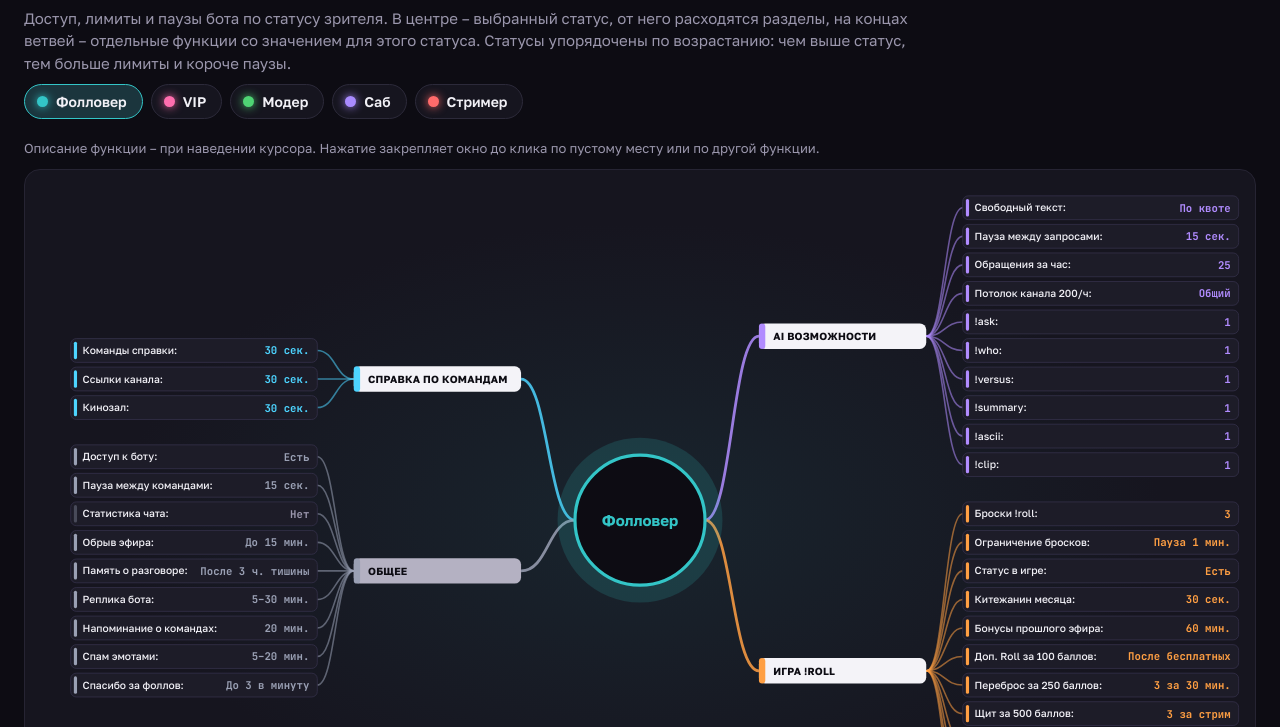
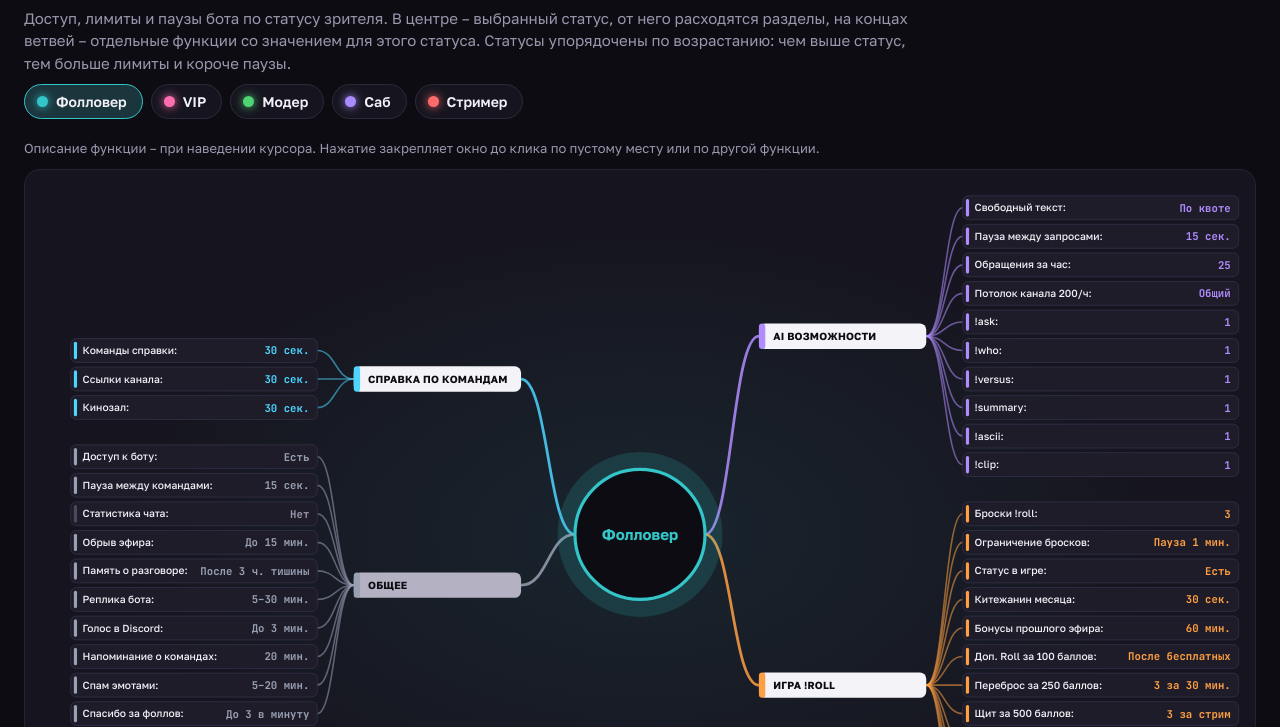
Before and after one commit to exitfound/twitch-assistant-ai-bot, a plain HTML site: page docs/index.html in a window 1280 px wide. Shown: the part 73-800 px from the top of the page. Drawn offline with Linux system fonts and the light colour scheme; a web font is replaced by a local one.

Commit message:
docs: карта бота – игра недоступна, голос в Discord
Узел «Игра недоступна» в разделе игры: ответ «Roll недоступен» раз в
30 с, пауза не тратится, покупка возвращает баллы сразу, недошедший
ответ сверяется по журналу через минуту, оверлей живёт без бота.
Узел «Голос в Discord» в общем разделе: что озвучивается, кто управляет,
пропуск после 3 мин. очереди, отдельная служба.

Co-Authored-By: Claude Opus 5.5 <noreply@anthropic.com>

```diff
--- a/docs/index.html
+++ b/docs/index.html
@@ -247,6 +247,12 @@ p { margin: 0; max-width: 96ch; }
           val: fixed('5–30 мин.'),
         },
         {
+          label: 'Голос в Discord:',
+          d: 'Ответы бота, дошедшие до чата, звучат в голосовом канале Discord, пока бот там: зайти и выйти, включить и выключить голос могут владелец сервера и роли, которым это разрешено (!join, !leave, !voice). Отказы и служебные сообщения не озвучиваются. Реплики звучат по одной; та, что прождала очередь дольше 3 мин., пропускается, чтобы голос не отставал от чата. Голос – отдельная служба: её сбой или перезапуск не задевает чат и игру.',
+          ex: 'Ответ на «сосурян привет» уходит в чат и через пару секунд звучит в Discord; отказ «на час хватит» – только в чате.',
+          val: fixed('До 3 мин.'),
+        },
+        {
           label: 'Напоминание о командах:',
           d: 'Сообщение с указанием на !bot и !channel. Отправляется раз в 20 мин. во время эфира, если в чате были сообщения. Пропускается, если за этот период кто-то вызывал команду.',
           ex: 'Команда !help в 12:15 отменяет напоминание, запланированное на 12:20.',
@@ -434,6 +440,12 @@ p { margin: 0; max-width: 96ch; }
           d: 'Всё, что игра пишет в чат, видно и на экране: страницу для OBS отдаёт служба игры и шлёт ей каждый ход сразу, как он сделан. Сверху – полоса регалий: китежанин и подзалупыш прошлого месяца, лидер текущего и шкала дней до итогов с песочными часами, под ней плашки достойнейшего и подзалупного китежанина. У китежанина прошлого месяца весь месяц рядом с ником корона – в карточках и на плашках. Они видны 5 мин. после последнего хода и возвращаются с любым !roll, !rollstat или покупкой за баллы. Под ними всплывает карточка хода – Roll, доп. Roll, переброс, проклятие, щит, очищение, фласка, снятие проклятия, бонусы прошлого эфира: число прокручивается и останавливается, у каждого хода свой цвет и своя анимация. В раскладке в левом углу одиночная карточка висит 5 сек.; в череде ходов каждая горит по 3 сек. и уступает место следующей, ни одна не пропускается. Бросок, на который лёг Сглаз, подписан «Сглаз». По !rollboard напротив титулов на 10 сек. встаёт плашка «Китежанин месяца» – оба топа месяца; карточки она не ждёт и не задерживает. Отказы карточку не дают, только возвращают плашки, – кроме переброса, отбитого щитом или Благодатью, и переброса или проклятия, отбитого флаской: такая карточка вздрагивает.',
           ex: '10 !roll подряд – 10 карточек по 3 сек., последняя висит 5 сек. Через 5 мин. без ходов плашки титулов гаснут, следующий !rollstat возвращает их.',
           val: fixed('5 сек. / 5 мин.'),
+        },
+        {
+          label: 'Игра недоступна:',
+          d: 'Игра работает отдельной службой, и бот без неё не падает. Пока она не отвечает (перезапуск, сбой), !roll, !rollstat и !rollboard отвечают «Roll сейчас недоступен» – одному зрителю не чаще раза в 30 сек., пауза между командами не тратится. Покупка награды за это время отменяется: баллы возвращаются сразу, с пояснением в чате. Если игра покупку получила, но не успела ответить, бот через минуту сверяется с её журналом: применена – подтверждает, нет – возвращает баллы. Игра без бота тоже живёт: оверлей на экране остаётся, а её сообщения в чат в это время теряются.',
+          ex: 'Игра перезапускается, Доп. Roll – «@ник, Roll сейчас недоступен, награда «ДОПОЛНИТЕЛЬНЫЙ ROLL» не сработала. Баллы вернул.»',
+          val: fixed('Баллы назад'),
         },
       ],
     },
```
